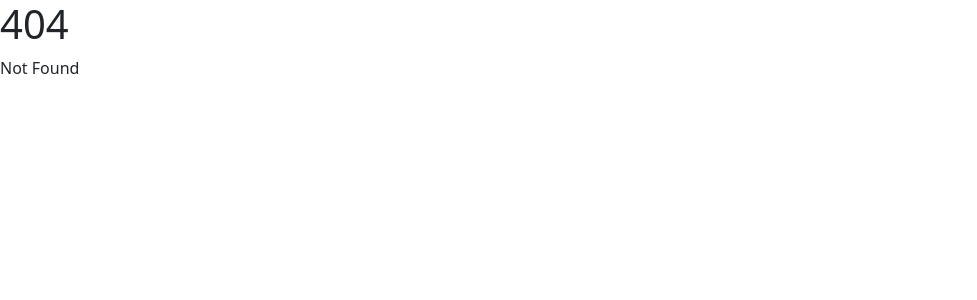
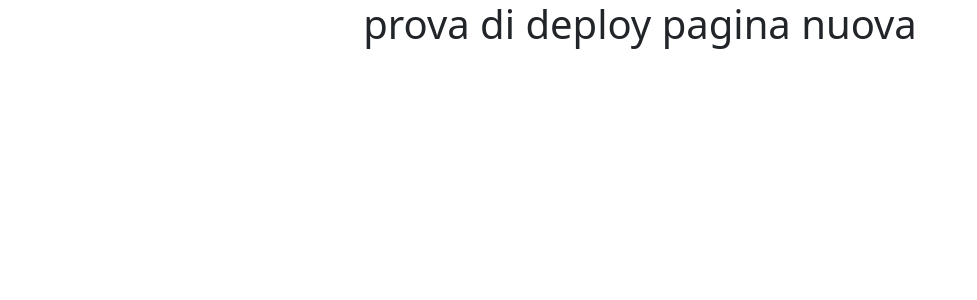
Before and after one commit to khalld/sveltekit-fe, a SvelteKit app: page /me in a window 1280 px wide. Before the commit this address had no page. Shown: the top 300 px of the page, without its empty margins (0-977 px from the left). Built offline with nearby package versions, Linux system fonts and the light colour scheme.

Commit message:
test deploy after 1 y

```diff
--- /dev/null
+++ b/src/routes/me/+page.svelte
@@ -0,0 +1 @@
+<h1 class="text-center">prova di deploy pagina nuova</h1>
```
